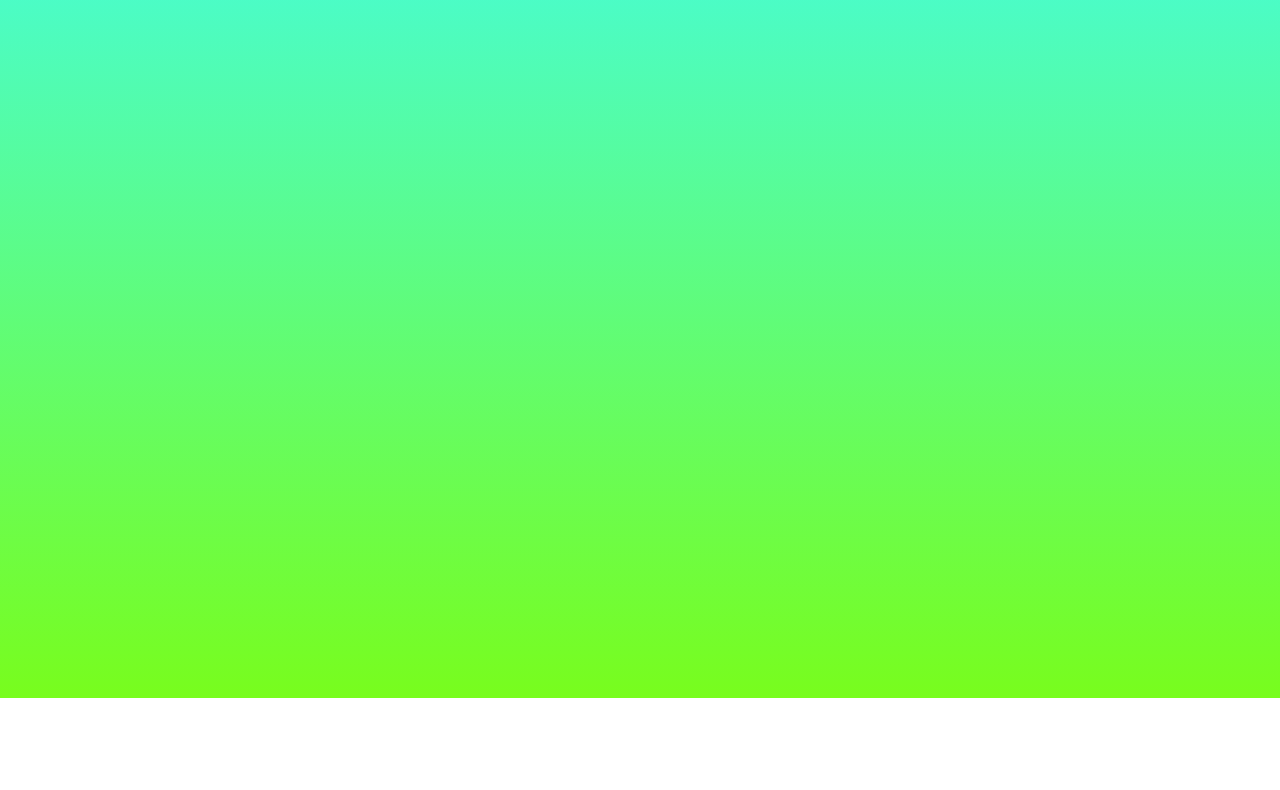
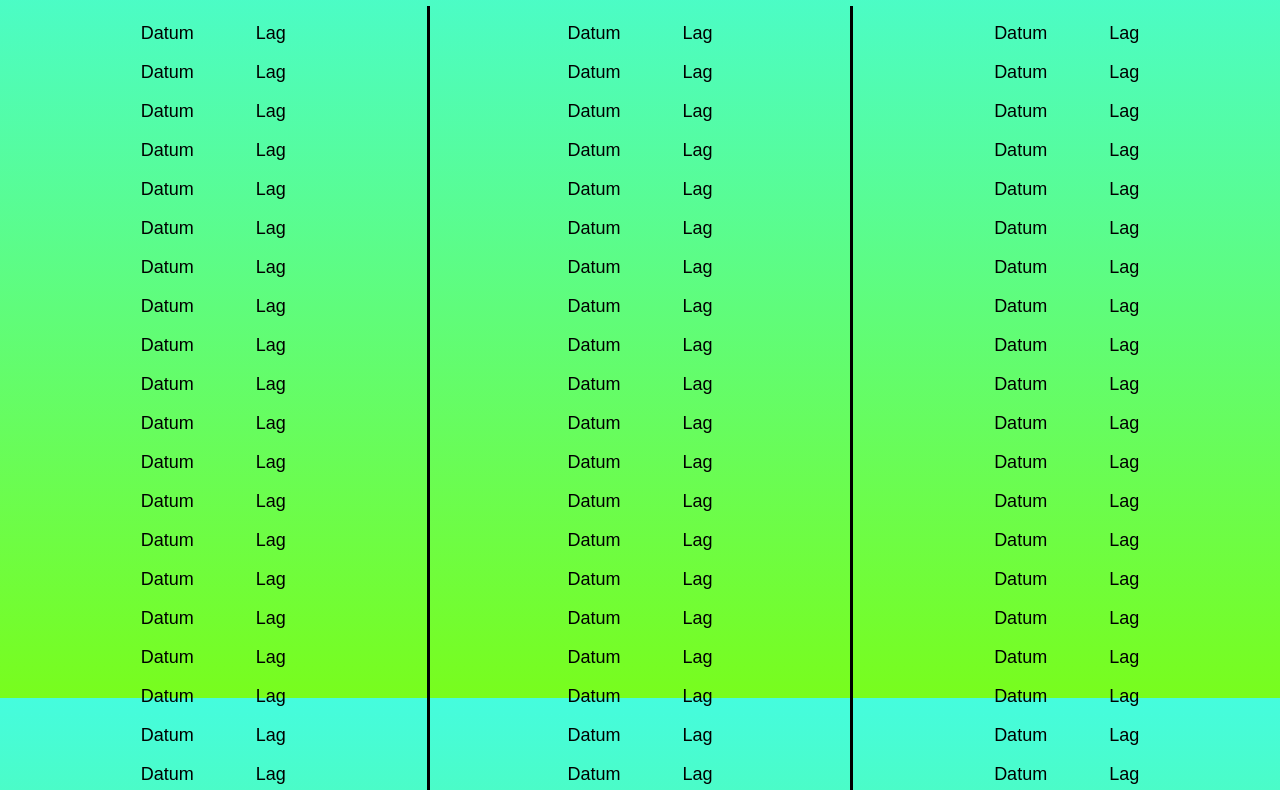
Before and after one commit to VilgotL/webbprojekt, a plain HTML site: page schema.html in a window 1280 px wide. Shown: the part 102-892 px from the top of the page. Before the commit the page ends 800 px from the top, so only its background shows below. Drawn offline with Linux system fonts and the light colour scheme.

Commit message:
Add files via upload

```diff
--- a/schema.html
+++ b/schema.html
@@ -3,7 +3,7 @@
   <head>
     <meta charset="utf-8">
 	<link href="style.css" rel="stylesheet">
-	<title>Kommande matcher</title>
+	<title>Resultat</title>
   </head>
   <body>
     <nav>
@@ -16,5 +16,270 @@
 	    <li><a href="konto.html">Skapa konto</a></li>
 	  </ul>
 	</nav>
+	<header>
+	  <h1>Kommande matcher</h1>
+	</header>
+	<main>
+	  <div class="grid-container2">
+	    <div class="grid-item2">
+		  <table class="schematabell">
+		    <tr>
+			  <td>Datum</td>
+			  <td>Lag</td>
+			</tr>
+			<tr>
+			  <td>Datum</td>
+			  <td>Lag</td>
+			</tr>
+			<tr>
+			  <td>Datum</td>
+			  <td>Lag</td>
+			</tr>
+			<tr>
+			  <td>Datum</td>
+			  <td>Lag</td>
+			</tr>
+			<tr>
+			  <td>Datum</td>
+			  <td>Lag</td>
+			</tr>
+			<tr>
+			  <td>Datum</td>
+			  <td>Lag</td>
+			</tr>
+			 <tr>
+			  <td>Datum</td>
+			  <td>Lag</td>
+			</tr>
+			<tr>
+			  <td>Datum</td>
+			  <td>Lag</td>
+			</tr>
+			<tr>
+			  <td>Datum</td>
+			  <td>Lag</td>
+			</tr>
+			<tr>
+			  <td>Datum</td>
+			  <td>Lag</td>
+			</tr>
+			<tr>
+			  <td>Datum</td>
+			  <td>Lag</td>
+			</tr>
+			<tr>
+			  <td>Datum</td>
+			  <td>Lag</td>
+			</tr>
+			<tr>
+			  <td>Datum</td>
+			  <td>Lag</td>
+			</tr>
+			 <tr>
+			  <td>Datum</td>
+			  <td>Lag</td>
+			</tr>
+			<tr>
+			  <td>Datum</td>
+			  <td>Lag</td>
+			</tr>
+			<tr>
+			  <td>Datum</td>
+			  <td>Lag</td>
+			</tr>
+			<tr>
+			  <td>Datum</td>
+			  <td>Lag</td>
+			</tr>
+			 <tr>
+			  <td>Datum</td>
+			  <td>Lag</td>
+			</tr>
+			<tr>
+			  <td>Datum</td>
+			  <td>Lag</td>
+			</tr>
+			<tr>
+			  <td>Datum</td>
+			  <td>Lag</td>
+			</tr>
+		  </table>
+		</div>
+		<div class="grid-item2">
+		  <table class="schematabell">
+		    <tr>
+			  <td>Datum</td>
+			  <td>Lag</td>
+			</tr>
+			<tr>
+			  <td>Datum</td>
+			  <td>Lag</td>
+			</tr>
+			<tr>
+			  <td>Datum</td>
+			  <td>Lag</td>
+			</tr>
+			<tr>
+			  <td>Datum</td>
+			  <td>Lag</td>
+			</tr>
+			<tr>
+			  <td>Datum</td>
+			  <td>Lag</td>
+			</tr>
+			<tr>
+			  <td>Datum</td>
+			  <td>Lag</td>
+			</tr>
+			 <tr>
+			  <td>Datum</td>
+			  <td>Lag</td>
+			</tr>
+			<tr>
+			  <td>Datum</td>
+			  <td>Lag</td>
+			</tr>
+			<tr>
+			  <td>Datum</td>
+			  <td>Lag</td>
+			</tr>
+			<tr>
+			  <td>Datum</td>
+			  <td>Lag</td>
+			</tr>
+			<tr>
+			  <td>Datum</td>
+			  <td>Lag</td>
+			</tr>
+			<tr>
+			  <td>Datum</td>
+			  <td>Lag</td>
+			</tr>
+			<tr>
+			  <td>Datum</td>
+			  <td>Lag</td>
+			</tr>
+			 <tr>
+			  <td>Datum</td>
+			  <td>Lag</td>
+			</tr>
+			<tr>
+			  <td>Datum</td>
+			  <td>Lag</td>
+			</tr>
+			<tr>
+			  <td>Datum</td>
+			  <td>Lag</td>
+			</tr>
+			<tr>
+			  <td>Datum</td>
+			  <td>Lag</td>
+			</tr>
+			 <tr>
+			  <td>Datum</td>
+			  <td>Lag</td>
+			</tr>
+			<tr>
+			  <td>Datum</td>
+			  <td>Lag</td>
+			</tr>
+			<tr>
+			  <td>Datum</td>
+			  <td>Lag</td>
+			</tr>
+		  </table>
+		</div>
+		<div class="grid-item2">
+		  <table class="schematabell">
+		    <tr>
+			  <td>Datum</td>
+			  <td>Lag</td>
+			</tr>
+			<tr>
+			  <td>Datum</td>
+			  <td>Lag</td>
+			</tr>
+			<tr>
+			  <td>Datum</td>
+			  <td>Lag</td>
+			</tr>
+			<tr>
+			  <td>Datum</td>
+			  <td>Lag</td>
+			</tr>
+			<tr>
+			  <td>Datum</td>
+			  <td>Lag</td>
+			</tr>
+			<tr>
+			  <td>Datum</td>
+			  <td>Lag</td>
+			</tr>
+			 <tr>
+			  <td>Datum</td>
+			  <td>Lag</td>
+			</tr>
+			<tr>
+			  <td>Datum</td>
+			  <td>Lag</td>
+			</tr>
+			<tr>
+			  <td>Datum</td>
+			  <td>Lag</td>
+			</tr>
+			<tr>
+			  <td>Datum</td>
+			  <td>Lag</td>
+			</tr>
+			<tr>
+			  <td>Datum</td>
+			  <td>Lag</td>
+			</tr>
+			<tr>
+			  <td>Datum</td>
+			  <td>Lag</td>
+			</tr>
+			<tr>
+			  <td>Datum</td>
+			  <td>Lag</td>
+			</tr>
+			 <tr>
+			  <td>Datum</td>
+			  <td>Lag</td>
+			</tr>
+			<tr>
+			  <td>Datum</td>
+			  <td>Lag</td>
+			</tr>
+			<tr>
+			  <td>Datum</td>
+			  <td>Lag</td>
+			</tr>
+			<tr>
+			  <td>Datum</td>
+			  <td>Lag</td>
+			</tr>
+			 <tr>
+			  <td>Datum</td>
+			  <td>Lag</td>
+			</tr>
+			<tr>
+			  <td>Datum</td>
+			  <td>Lag</td>
+			</tr>
+			<tr>
+			  <td>Datum</td>
+			  <td>Lag</td>
+			</tr>
+		  </table>
+		</div>
+	  </div>
+	</main>
+	<footer>
+	  <ul>
+	    <li>Epost: exempel@gmail.com</li>
+		<li>Telefon: 123-456-78-90</li>
+	  </ul>
+	</footer>
   </body>
 </html>
--- a/style.css
+++ b/style.css
@@ -140,3 +140,13 @@ main {
 	text-align: center;
 	font-size: 18px;
 }
+.schematabell td {
+	padding-left: 30px;
+	padding-right: 30px;
+}
+.grid-container3 {
+	display: grid;
+	grid-template-columns: 1fr 1fr 1fr;
+	grid-template-rows: 275px 275px 275px;
+}
+.grid-item3 {
```
Also changed, not shown: höjdpunkter.html (+25 -0 lines), resultat.html (+6 -0 lines).
